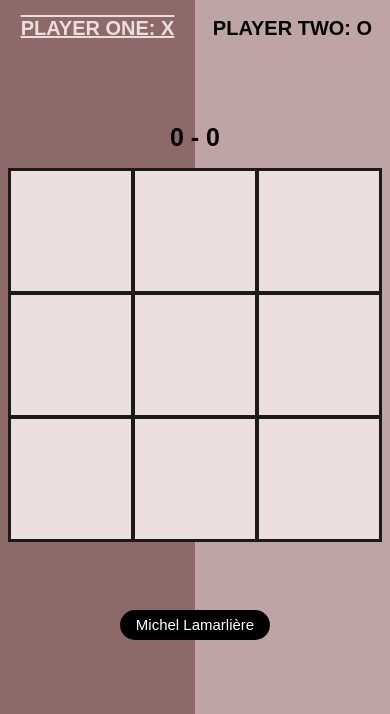
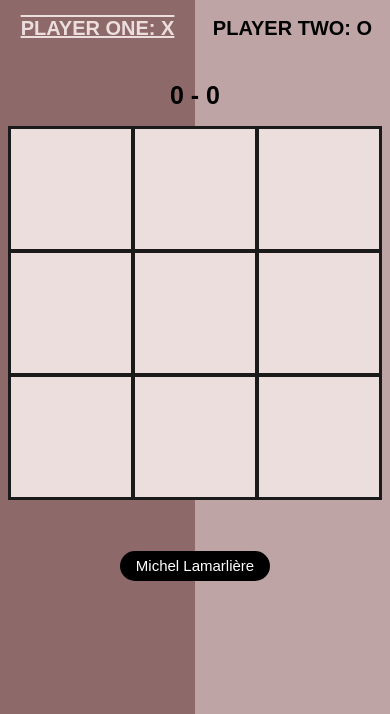
Before and after one commit to michel-lamarliere/tic-tac-toe, a plain HTML site: page index.html in a window 390 px wide. Shown: the part 130-844 px from the top of the page. Drawn offline with Linux system fonts and the light colour scheme.

Commit message:
responsive test 2

```diff
--- a/style.scss
+++ b/style.scss
@@ -184,6 +184,9 @@ html, body {
 }
 
 @media screen and (max-width: 620px) {
+    .center-container {
+        top: 25%;
+    }
 
     .your-turn {
         width: 50%;
@@ -198,7 +201,7 @@ html, body {
     }
 
     #michel {
-        margin-top: 8vh;
+        margin-top: 6vh;
     }
 
     .result {
```
Also changed, not shown: style.css.
